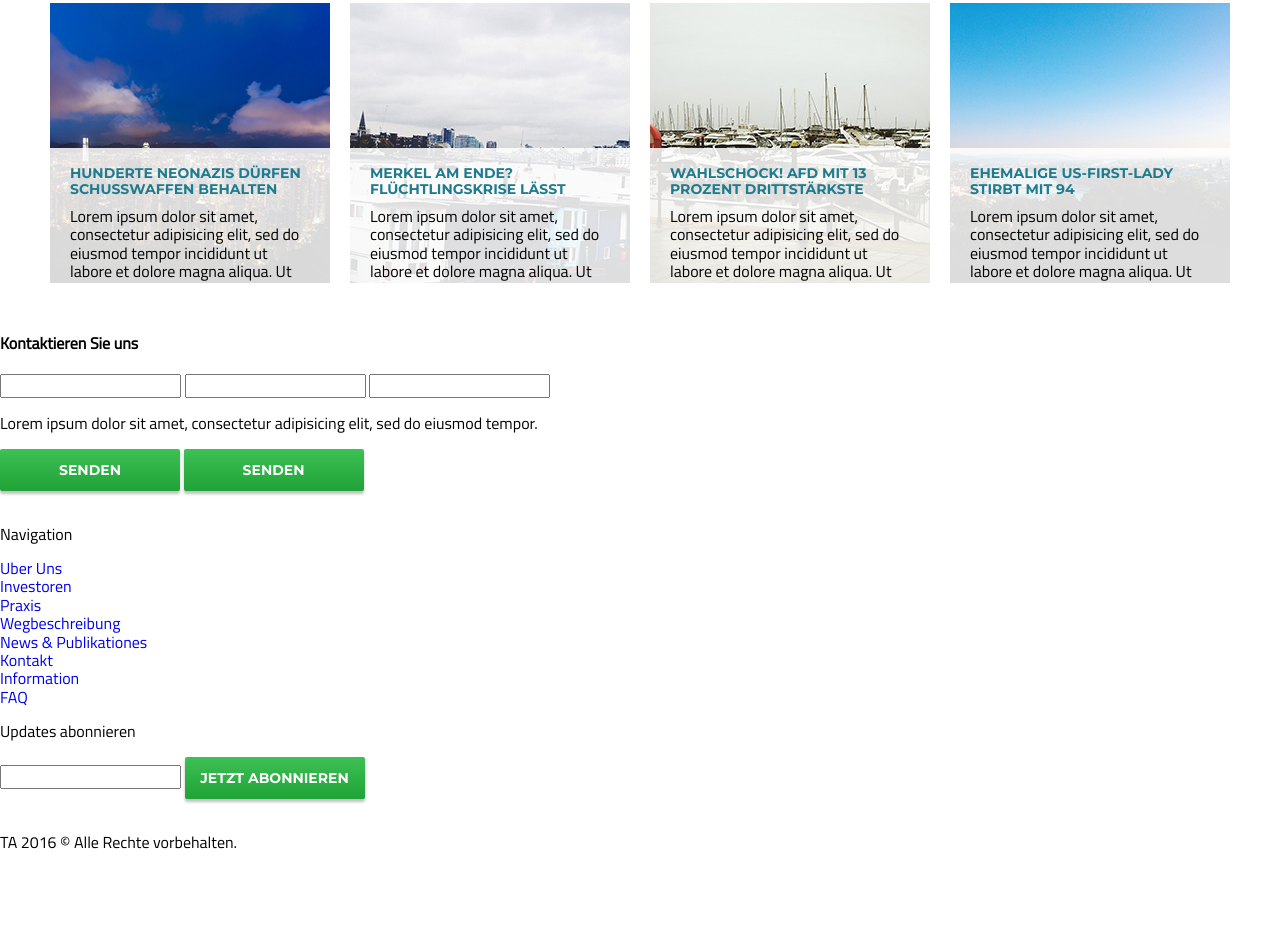
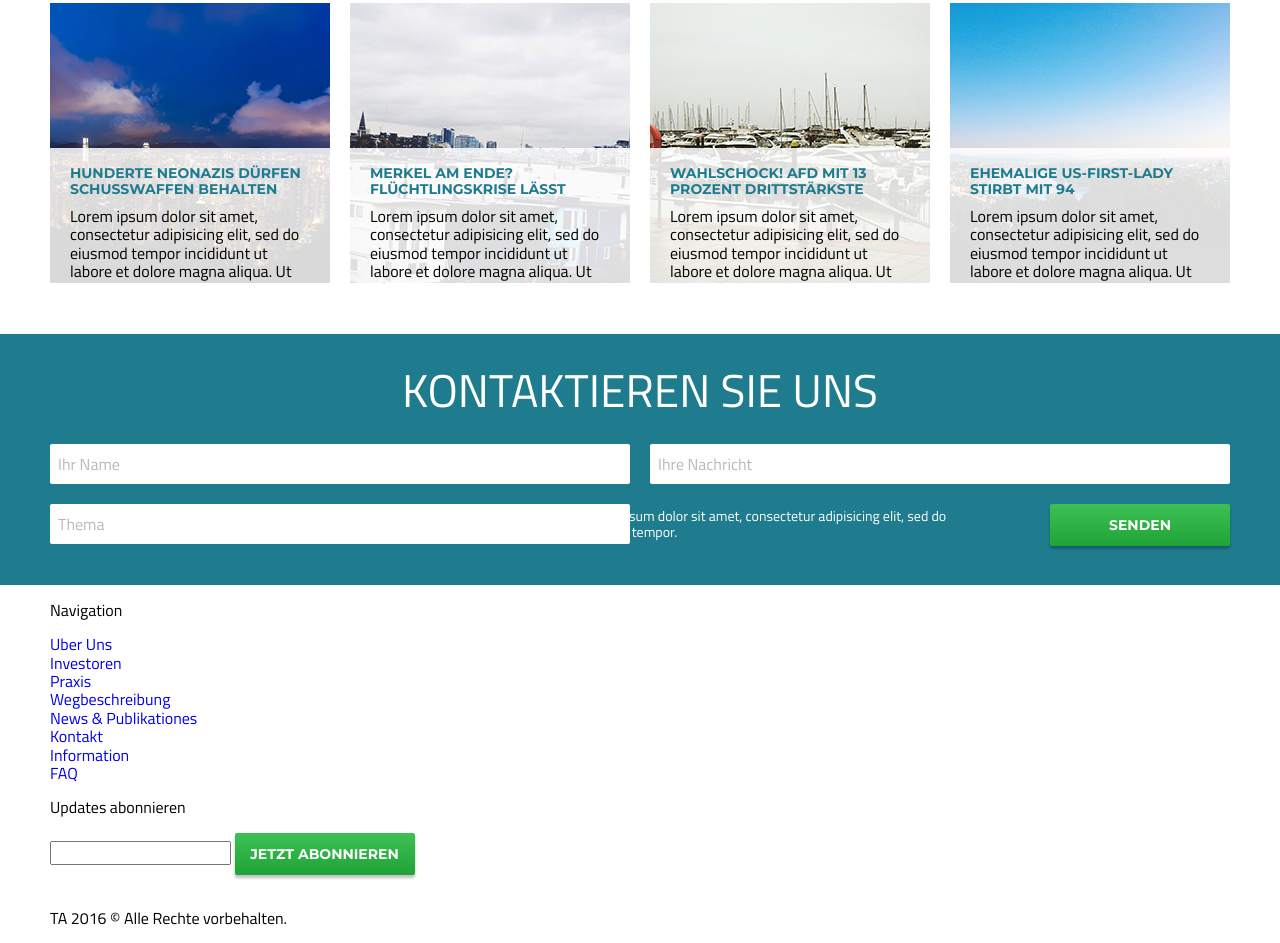
Before and after one commit to squixone/squixone.github.io, a plain HTML site: page projects/test_studio_webmaster/index.html in a window 1280 px wide. Shown: the part 1197-2140 px from the top of the page. Before the commit the page ends 2064 px from the top, so only its background shows below. Drawn offline with Linux system fonts and the light colour scheme; files whose address does not match are found by name.

Commit message:
footer contact created

```diff
--- a/projects/test_studio_webmaster/css/style.css
+++ b/projects/test_studio_webmaster/css/style.css
@@ -239,11 +239,71 @@ img {
 }
 .news-content-wrapper:hover{
   top: 0;
+  -webkit-transition: top 0.3s ease-out 0.1s;
+  -moz-transition: top 0.3s ease-out 0.1s;
+  -o-transition: top 0.3s ease-out 0.1s;
+  transition: top 0.3s ease-out 0.1s;
 }
 .btn--news__content{
   margin-left: 20px;
 }
 
+
+
+
 .main-footer {
-  margin-top: -120px;
+  margin-top: -99px;
 }
+.footer-contact {
+  position: relative;
+  min-height: 250px;
+  background-color: #1f7c8f;
+  border-top: 1px solid #1f7c8f;
+}
+.footer-contact__title {
+  text-align: center;
+  margin-top: 29px;
+  margin-bottom: 27px;
+  color: white;
+  font-family: "Titillium Web";
+  font-size: 46px;
+  font-weight: 400;
+  text-transform: uppercase;
+}
+.contact-form {
+  font-size: 0;
+}
+.contact-input {
+  display: inline-block;
+  width: 564px;
+  height: 40px;
+  margin-bottom: 20px;
+  margin-right: 20px;
+  padding: 0 8px;
+  background-color: white;
+  font-family: "Titillium Web";
+  font-size: 16px;
+  font-weight: 400;
+  border-radius: 2px;
+  border: 0;
+}
+.contact-input::placeholder {
+  color: #b8b8b8;
+  opacity: 1;
+}
+.contact-input:nth-child(2n) {
+  margin-right: 0;
+}
+.btn--footer-contact {
+  margin-left: 400px;
+}
+.footer-contact__text {
+  position: absolute;
+  width: 370px;
+  top: 159px;
+  right: 332px;
+  color: white;
+  font-family: "Titillium Web";
+  font-size: 14px;
+  font-weight: 400;
+}
--- a/projects/test_studio_webmaster/index.html
+++ b/projects/test_studio_webmaster/index.html
@@ -150,18 +150,20 @@
 
   <footer class="main-footer">
     <div class="footer-contact">
+      <div class="container clearfix"><!-- Center -->
       <h4 class="footer-contact__title">Kontaktieren Sie uns</h4>
-      <form action="/echo" method="post">
-        <input type="text" name="name" placeholder="Ihr Name">
-        <input type="text" name="theme" placeholder="Thema">
-        <input type="text" name="message" placeholder="Ihre Nachricht">
-        <p class="footer-contact__text">Lorem ipsum dolor sit amet, consectetur adipisicing elit, sed do eiusmod tempor.</p>
-        <button class="btn" type="submit">Senden</button>
-        <input type="submit" value="Senden" class="btn">
+      <form class="contact-form" action="/echo" method="post">
+        <input class="contact-input" type="text" name="name" placeholder="Ihr Name">
+        <input class="contact-input" type="text" name="message" placeholder="Ihre Nachricht">
+        <input class="contact-input" type="text" name="theme" placeholder="Thema">
+        <input type="submit" value="Senden" class="btn btn--footer-contact">
       </form>
+      <p class="footer-contact__text">Lorem ipsum dolor sit amet, consectetur adipisicing elit, sed do eiusmod tempor.</p>
+      </div>
     </div>
 
-    <div class="footer">
+    <div class="footer-bottom">
+      <div class="container clearfix"><!-- Center -->
       <div class="footer-left">
         <p class="footer-title">Navigation</p>
         <nav class="footer-navigation">
@@ -186,6 +188,7 @@
         <button type="submit" class="btn">Jetzt abonnieren</button>
         <p class="footer__copyright">TA 2016 © Alle Rechte vorbehalten.</p>
       </div>
+      </div>
     </div>
   </footer>
 
```
